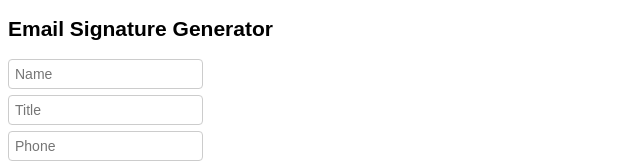
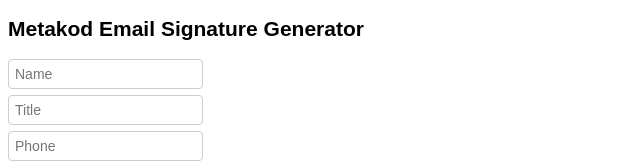
Before and after one commit to metakodcomtr/email-signature, a plain HTML site: page index.html in a window 1280 px wide. Shown: the top 163 px of the page, without its empty margins (0-640 px from the left). Drawn offline with Linux system fonts and the light colour scheme.

Commit message:
Add Metakod

```diff
--- a/index.html
+++ b/index.html
@@ -4,11 +4,11 @@
         <meta charset="UTF-8" />
         <meta http-equiv="X-UA-Compatible" content="IE=edge" />
         <meta name="viewport" content="width=device-width, initial-scale=1.0" />
-        <title>Email Signature Generator</title>
+        <title>Metakod Email Signature Generator</title>
         <link rel="stylesheet" href="signature.css" />
     </head>
     <body>
-        <h2>Email Signature Generator</h2>
+        <h2>Metakod Email Signature Generator</h2>
         <form action="signature.html" method="get">
             <input type="text" name="name" placeholder="Name" required />
             <input type="text" name="title" placeholder="Title" required />
```
Also changed, not shown: signature.html (+1 -1 lines).
